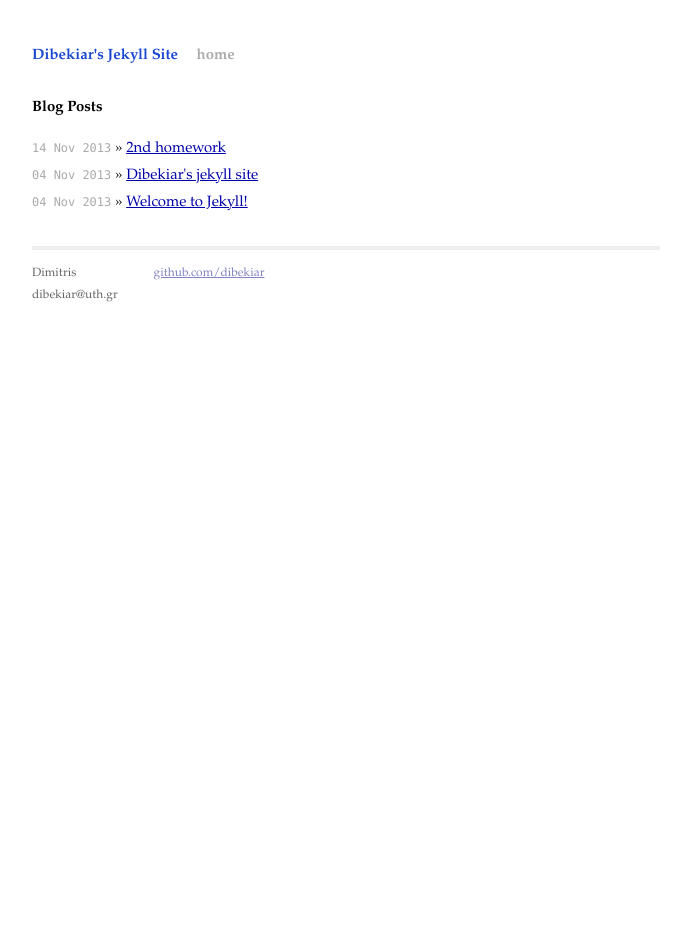
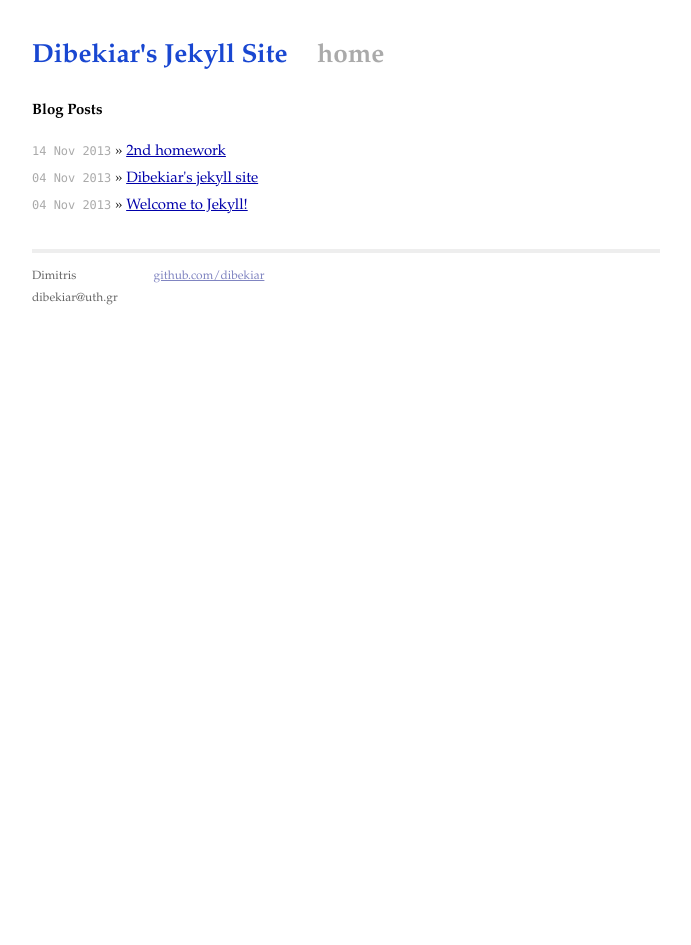
Before and after one commit to dibekiar/dibekiar.github.io, a Jekyll site: the page built from index.html, in a window 1280 px wide. Shown: the whole page, without its empty margins (294-985 px from the left). Built offline with Jekyll 4.4.1, drawn with Linux system fonts in a browser that asks for light colours; Markdown is read by kramdown in place of the engine named in the settings.

Commit message:
Update main.css

```diff
--- a/css/main.css
+++ b/css/main.css
@@ -67,6 +67,7 @@ ul.posts span {
 .site .header a {
   font-weight: bold;
   text-decoration: none;
+  font-size: 175%;
 }
 
 .site .header h1.title {
```
